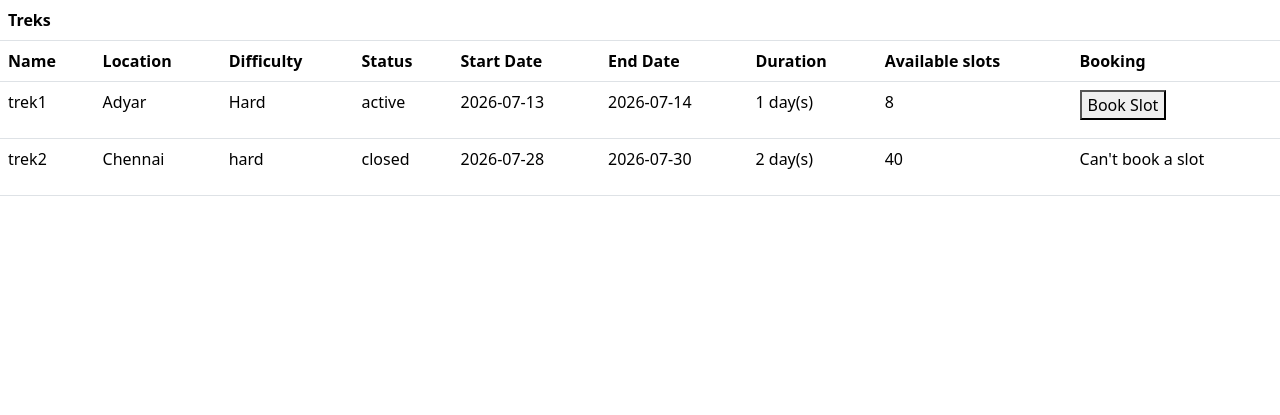
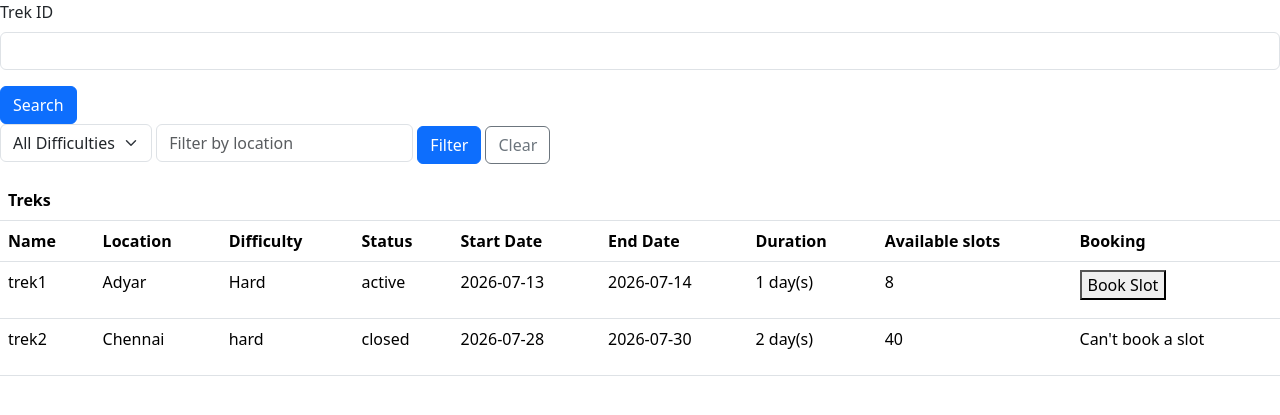
Before and after one commit to SarveshR7106/TrekMate, a Flask app: page /user in a window 1280 px wide. Shown: the part 56-471 px from the top of the page. Run offline with Flask 3, Linux system fonts and the light colour scheme; a user stored in the database is signed in; data comes from the database, SQL or seed files in the repository.

Commit message:
Milestone: User Dashboard and Trek Booking System
Have done user dashboard where they can view the treks and book a slot and cancel it. Search option is also done for them to find the trek based on difficulty and location

```diff
--- a/templates/user.html
+++ b/templates/user.html
@@ -1,6 +1,53 @@
 {% extends "base.html" %}
 {% block title %}User Page{% endblock %}
 {% block content %}
+        <div>
+            <form action="{{ url_for('user_search') }}" method="POST">
+                <div class="mb-3">
+                    <label for="id" class="form-label">Trek ID</label>
+                    <input type="number" class="form-control" id="id" name="id" required>
+                </div>
+                <button type="submit" class="btn btn-primary">Search</button>
+            </form>
+        </div>
+
+        {% if search_result is defined %}
+            <h4>Search Result</h4>
+            {% if search_result %}
+                <table class="table">
+                    <tr>
+                        <th>ID</th><th>Name</th><th>Location</th><th>Difficulty</th>
+                        <th>Status</th><th>Start Date</th><th>End Date</th><th>Available Slots</th>
+                    </tr>
+                    <tr>
+                        <td>{{ search_result._id }}</td>
+                        <td>{{ search_result.name }}</td>
+                        <td>{{ search_result.location }}</td>
+                        <td>{{ search_result.difficulty }}</td>
+                        <td>{{ search_result.status }}</td>
+                        <td>{{ search_result.start_date }}</td>
+                        <td>{{ search_result.end_date }}</td>
+                        <td>{{ search_result.available_slots }}</td>
+                    </tr>
+                </table>
+            {% else %}
+                <p>No trek found with that ID.</p>
+            {% endif %}
+        {% endif %}
+
+        <form method="GET" action="{{ url_for('user_dashboard') }}" class="mb-3">
+            <select name="difficulty" class="form-select" style="display:inline-block; width:auto;">
+                <option value="">All Difficulties</option>
+                <option value="easy" {% if selected_difficulty == 'easy' %}selected{% endif %}>Easy</option>
+                <option value="medium" {% if selected_difficulty == 'medium' %}selected{% endif %}>Medium</option>
+                <option value="hard" {% if selected_difficulty == 'hard' %}selected{% endif %}>Hard</option>
+            </select>
+            <input type="text" name="location" class="form-control" style="display:inline-block; width:auto;"
+                placeholder="Filter by location" value="{{ selected_location or '' }}">
+            <button type="submit" class="btn btn-primary">Filter</button>
+            <a href="{{ url_for('user_dashboard') }}" class="btn btn-outline-secondary">Clear</a>
+        </form>
+
         {% if all_treks %}
         <table class="table">
             <th colspan="10">Treks</th>
```
